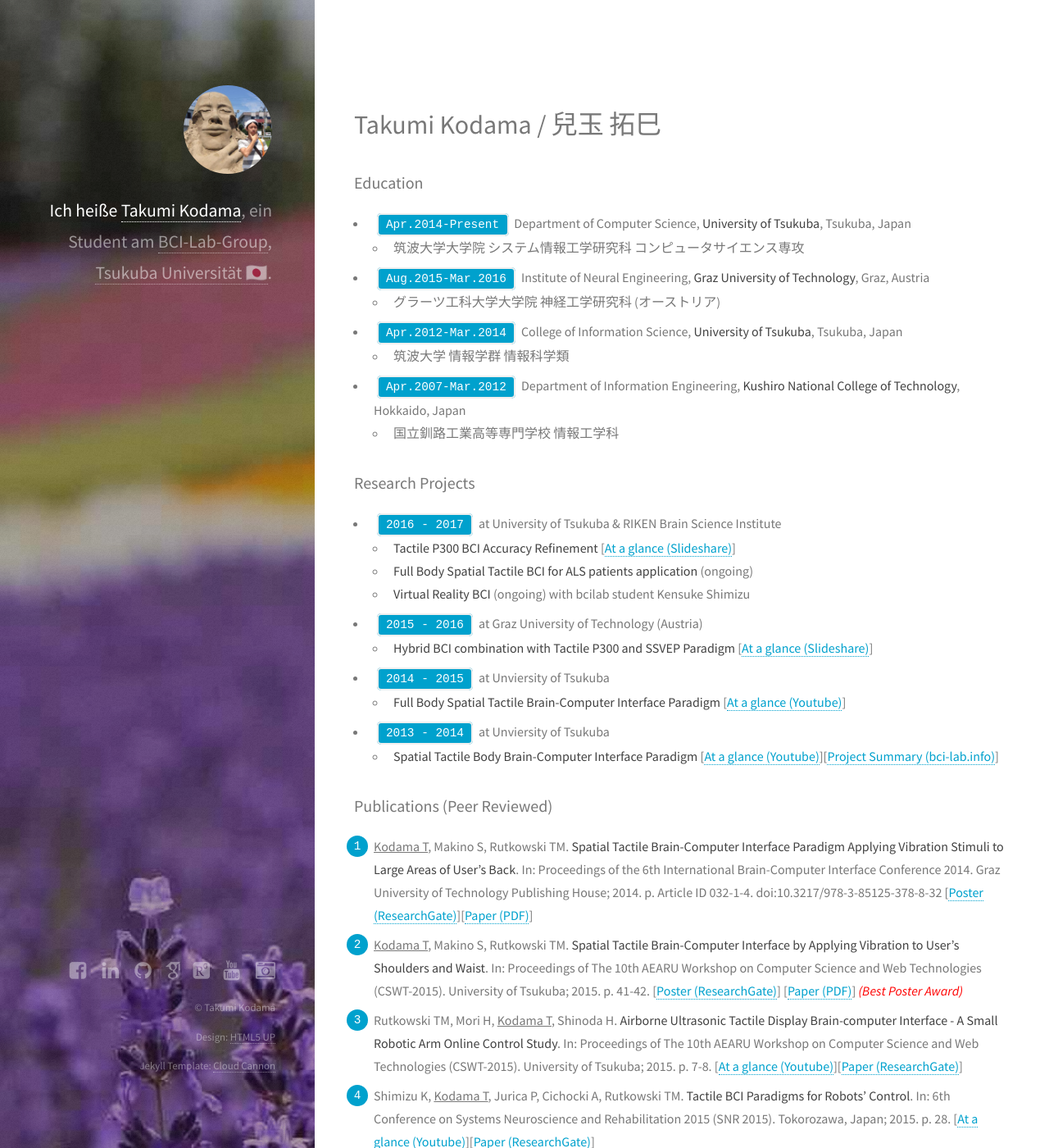
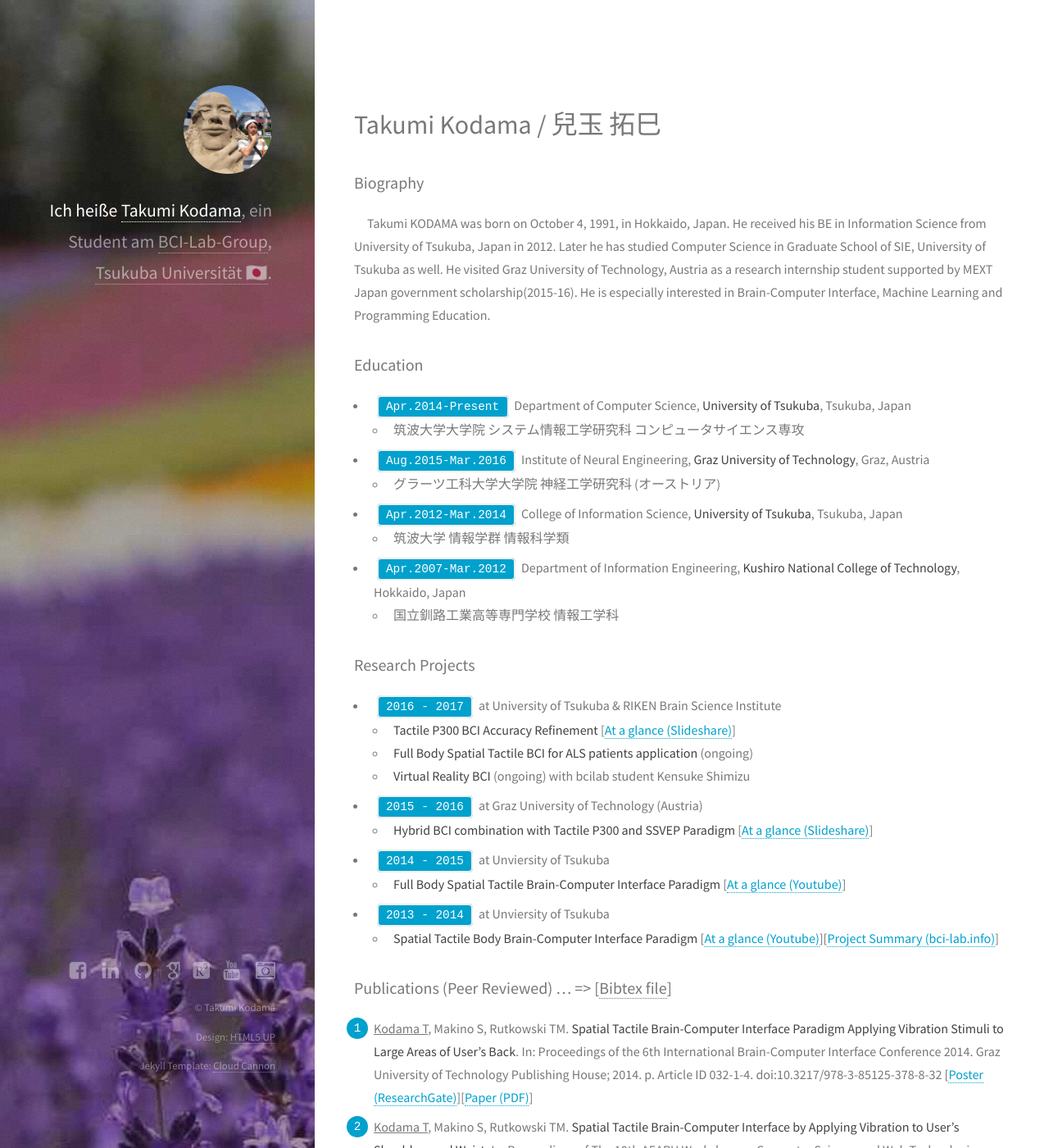
Before and after one commit to shartsu/shartsu.github.io, a Jekyll site: the page built from profile/index.markdown, in a window 1280 px wide and 1400 px high. Shown: the whole window at 82% size. Built offline with Jekyll 4.4.1, drawn with Linux system fonts in a browser that asks for light colours; some web fonts are replaced; comment, search, counter and statistics services are not loaded.

Commit message:
Add Biography

```diff
--- a/profile/index.markdown
+++ b/profile/index.markdown
@@ -5,6 +5,10 @@ layout: profile
 [comment]: <- Information Order 1, Photo 2, Youtube 3, Slideshare 4, PDF (Research Gate / Springer) 5, Github 6, Official >
 
 # Takumi Kodama / 兒玉 拓巳
+
+### Biography
+
+　Takumi KODAMA was born on October 4, 1991, in Hokkaido, Japan. He received his BE in Information Science from University of Tsukuba, Japan in 2012. Later he has studied Computer Science in Graduate School of SIE, University of Tsukuba as well. He visited Graz University of Technology, Austria as a research internship student supported by MEXT Japan government scholarship(2015-16). He is especially interested in Brain-Computer Interface, Machine Learning and Programming Education.
 
 ### Education
 - `Apr.2014-Present` Department of Computer Science, **University of Tsukuba**, Tsukuba, Japan
@@ -28,7 +32,7 @@ layout: profile
 - `2013 - 2014` at Unviersity of Tsukuba
 	- **Spatial Tactile Body Brain-Computer Interface Paradigm** [[At a glance (Youtube)](https://www.youtube.com/watch?v=hMEMDCzIk30)][[Project Summary (bci-lab.info)](http://about.bci-lab.info/projects/btbci)]
 
-### Publications (Peer Reviewed)
+### Publications (Peer Reviewed) ... => [[Bibtex file](./takumiauthor.bib)]
 
 1. <u>Kodama T</u>, Makino S, Rutkowski TM. **Spatial Tactile Brain-Computer Interface Paradigm Applying Vibration Stimuli to Large Areas of User’s Back**. In: Proceedings of the 6th International Brain-Computer Interface Conference 2014. Graz University of Technology Publishing House; 2014. p. Article ID 032-1-4. doi:10.3217/978-3-85125-378-8-32 [[Poster (ResearchGate)](https://www.researchgate.net/publication/261700931_Spatial_Tactile_Brain-Computer_Interface_Paradigm_Applying_Vibration_Stimuli_to_Large_Areas_of_User%27s_Back)][[Paper (PDF)](http://castor.tugraz.at/doku/BCIMeeting2014/bci2014_032.pdf)]
 2. <u>Kodama T</u>, Makino S, Rutkowski TM. **Spatial Tactile Brain-Computer Interface by Applying Vibration to User’s Shoulders and Waist**. In: Proceedings of The 10th AEARU Workshop on Computer Science and Web Technologies (CSWT-2015). University of Tsukuba; 2015. p. 41-42. [[Poster (ResearchGate)](https://www.researchgate.net/publication/278301264_Spatial_Tactile_Brain-Computer_Interface_by_Applying_Vibration_to_User%27s_Shoulders_and_Waist?ev=prf_pub)] [[Paper (PDF)](http://www.tara.tsukuba.ac.jp/~maki/reprint/Tomek/kodama15aearu41-42.pdf)] <span style="color: red; ">*(Best Poster Award)*</span>
```
